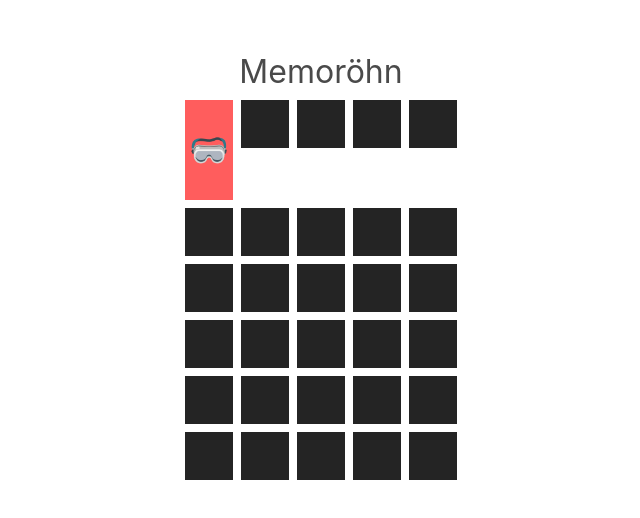
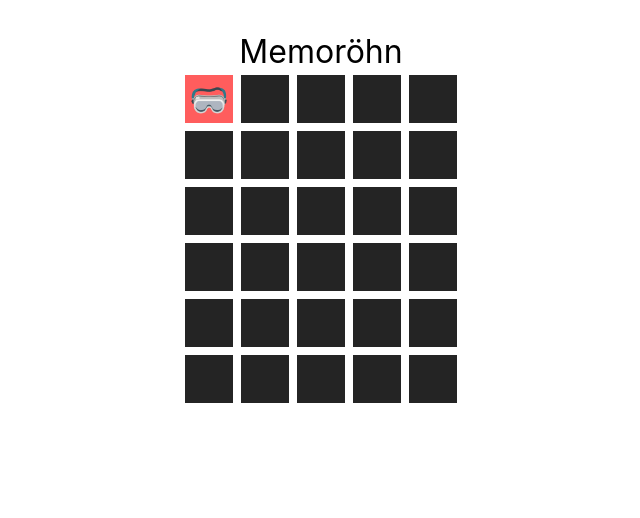
Before and after one commit to wkuch/memoroehn, a React (Create React App) app: page / in a window 1280 px wide. Both pictures are taken after a click on the element 528 px from the left and 124 px from the top of the page. Shown: the top 518 px of the page, without its empty margins (319-959 px from the left). Built offline with nearby package versions, Linux system fonts and the light colour scheme.

Commit message:
remove bulma

```diff
--- a/src/App.jsx
+++ b/src/App.jsx
@@ -1,4 +1,3 @@
-import "bulma/css/bulma.min.css";
 import Board from "./components/board/Board";
 
 function App() {
--- a/src/components/board/Board.css
+++ b/src/components/board/Board.css
@@ -1,6 +1,19 @@
 .board {
+  display: flex;
+  flex-direction: column;
+  align-items: center;
+  margin-top: 2rem;
+}
+.line {
+  display: flex;
+  flex-direction: row;
 }
 
 .success {
+  margin-top: 1.5rem;
   text-align: center;
 }
+
+.header {
+  font-size: xx-large;
+}
--- a/src/components/board/Board.jsx
+++ b/src/components/board/Board.jsx
@@ -98,7 +98,7 @@ class Board extends Component {
 
   renderBoardLine(lineArr, rowNo, arr) {
     return (
-      <div className="is-flex is-flex-direction-row">
+      <div className="line">
         {lineArr.map((tileData, columnNo) => (
           <div onClick={() => this.handleTileClick(rowNo, columnNo)}>
             <Tile
@@ -117,14 +117,14 @@ class Board extends Component {
       return <div>loading</div>;
     }
     return (
-      <div className="is-flex is-flex-direction-column is-align-items-center">
-        <div className="is-size-3">Memoröhn</div>
+      <div className="board">
+        <div className="header">Memoröhn</div>
         <div>
           {this.state.boardData.map((lineData, rowNo, arr) =>
             this.renderBoardLine(lineData, rowNo, arr)
           )}
           {this.state.foundPairs >= (width * height) / 2 && (
-            <div className="mt-5 success">
+            <div className="success">
               <div>Glückwunsch</div>
               <Emoji symbol="💩" small />
             </div>
--- a/src/components/tile/Tile.css
+++ b/src/components/tile/Tile.css
@@ -7,6 +7,7 @@
   justify-content: center;
   align-content: center;
   justify-items: center;
+  margin: 0.25rem;
 }
 .open {
   background-color: rgb(255, 93, 93);
--- a/src/components/tile/Tile.jsx
+++ b/src/components/tile/Tile.jsx
@@ -5,7 +5,7 @@ import "./Tile.css";
 const Tile = (props) => {
   return (
     <div
-      className={`tile m-1 ${props.discovered && "open"} ${
+      className={`tile ${props.discovered && "open"} ${
         props.solved && "solved"
       }`}
     >
```
